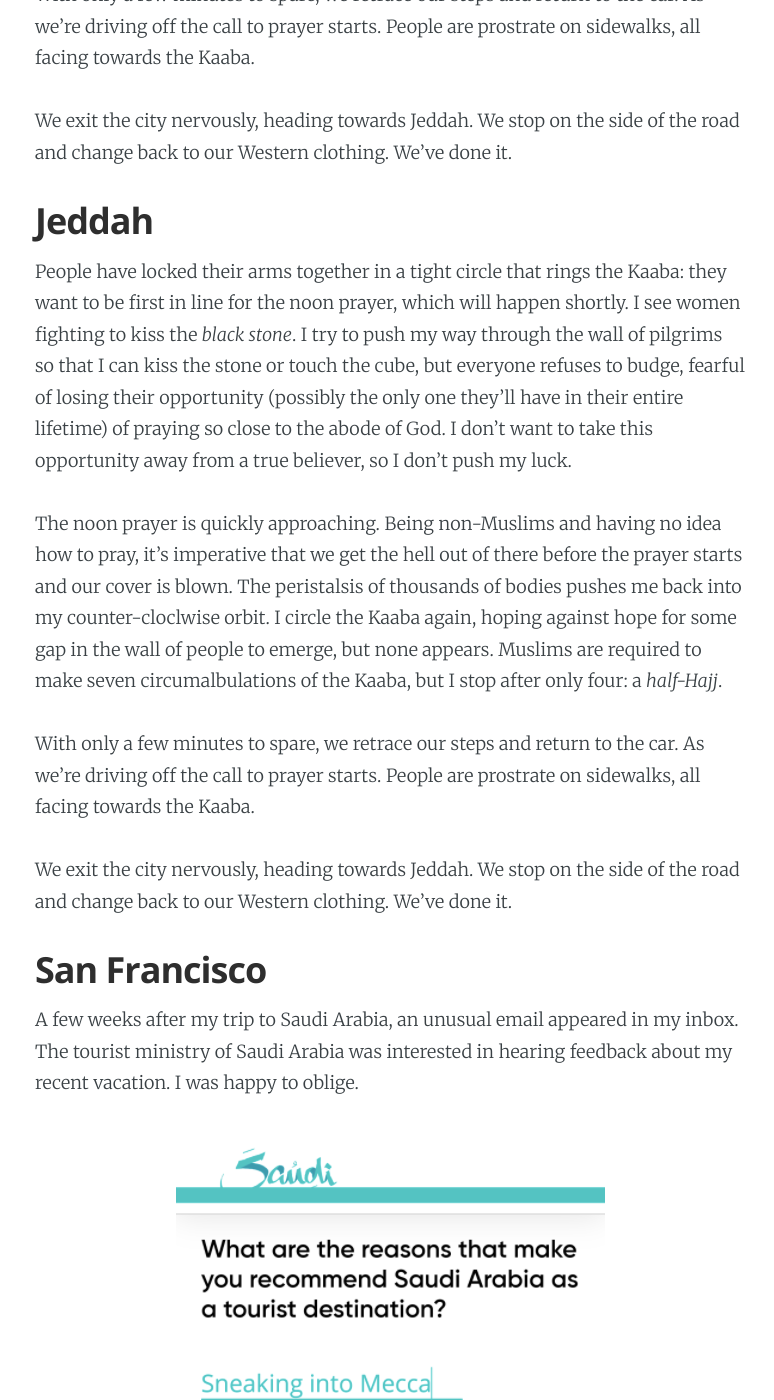
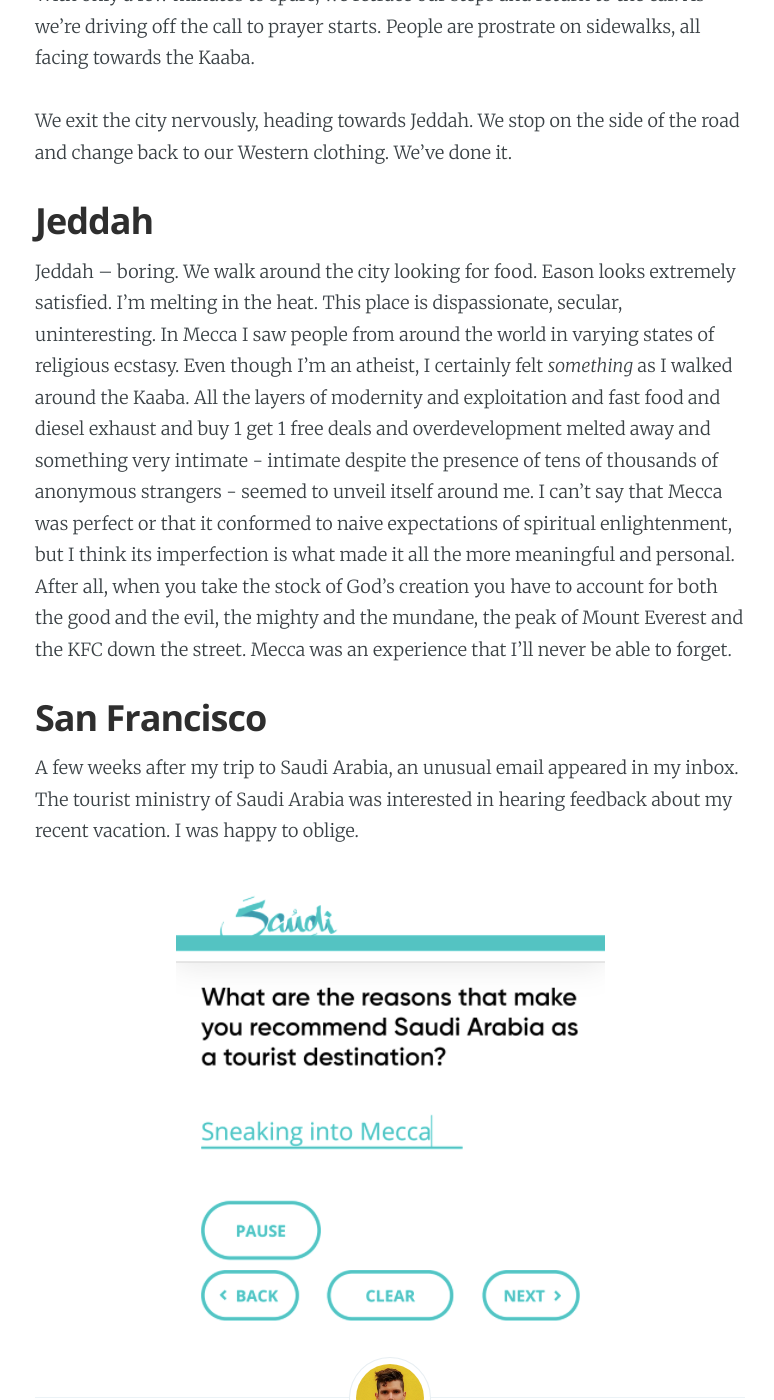
Before and after one commit to camoverride/camoverride-personal-blog, a Jekyll site: the page built from _posts/2020-04-25-a-forbidden-journey.md, in a window 1280 px wide and 1400 px high, scrolled down 14412 px. Shown: the whole window, without its empty margins (250-1024 px from the left). Built offline with Jekyll 4.4.1, drawn with Linux system fonts in a browser that asks for light colours; some of the changed text lies outside the part shown.

Commit message:
adding yew image

```diff
--- a/_posts/2020-04-25-a-forbidden-journey.md
+++ b/_posts/2020-04-25-a-forbidden-journey.md
@@ -23,7 +23,7 @@ Over the last two centuries things have calmed down a bit: there are more fast f
 
 __Preface: Lisbon__ - maybe the worst city I've ever visited: old, dreary, a heavy atmosphere that weighs down on you like sticky sap hardening into amber, a place that was the center of the world - *500 years ago* - a long fall from a high zenith, mealy, embalmed, reduced to night clubs, expensive boutique stores, *haute cuisine*, antique shops catering to tourists... this is really really not my vibe. Islam, on the other hand, had a rise, a fall, and is rising again... there's something about the desert that's eternal, transcendent, full of potential... Ibn Khaldun called this energy *asabiyyah*, an invigorating life force that's responsible for the rise and fall of civilizations...
 
-Two flights later and two splendid weeks in Khartoum. There are pyramids here too, and endless sand, minarets. There's no international banking in Sudan, so I rush to re-activate my debit card as the shuttle rumbles down the tarmac. Press 1 to be connected to a customer service representative. The flight from Khartoum is short and uneventful. I nod off for a few minutes even though it's the afternoon.
+Two flights later and two splendid weeks in Khartoum. There are pyramids here too, and endless sand, minarets. There's no international banking in Sudan, so I rush to re-activate my debit card as the shuttle rumbles down the tarmac. _Press 1 to be connected to a customer service representative._ The flight from Khartoum is short and uneventful. I nod off for a few minutes even though it's the afternoon.
 
 Abha International Airport - capital of the Asir region of Saudi Arabia - is modern, relaxed. Gender segregation is immediately apparent: there are separate immigration lines for men and women. The e-Visas that we've purchased online are still uncommon, and the immigration officials take pictures of our documents on their cellphones and hand-write visa numbers in our passports.
 
@@ -186,13 +186,7 @@ We exit the city nervously, heading towards Jeddah. We stop on the side of the r
 
 ## Jeddah
 
-People have locked their arms together in a tight circle that rings the Kaaba: they want to be first in line for the noon prayer, which will happen shortly. I see women fighting to kiss the *black stone*. I try to push my way through the wall of pilgrims so that I can kiss the stone or touch the cube, but everyone refuses to budge, fearful of losing their opportunity (possibly the only one they'll have in their entire lifetime) of praying so close to the abode of God. I don't want to take this opportunity away from a true believer, so I don't push my luck.
-
-The noon prayer is quickly approaching. Being non-Muslims and having no idea how to pray, it's imperative that we get the hell out of there before the prayer starts and our cover is blown. The peristalsis of thousands of bodies pushes me back into my counter-cloclwise orbit. I circle the Kaaba again, hoping against hope for some gap in the wall of people to emerge, but none appears. Muslims are required to make seven circumalbulations of the Kaaba, but I stop after only four: a *half-Hajj*.
-
-With only a few minutes to spare, we retrace our steps and return to the car. As we're driving off the call to prayer starts. People are prostrate on sidewalks, all facing towards the Kaaba.
-
-We exit the city nervously, heading towards Jeddah. We stop on the side of the road and change back to our Western clothing. We've done it.
+Jeddah – boring. We walk around the city looking for food. Eason looks extremely satisfied. I'm melting in the heat. This place is dispassionate, secular, uninteresting. In Mecca I saw people from around the world in varying states of religious ecstasy. Even though I'm an atheist, I certainly felt *something* as I walked around the Kaaba. All the layers of modernity and exploitation and fast food and diesel exhaust and buy 1 get 1 free deals and overdevelopment melted away and something very intimate - intimate despite the presence of tens of thousands of anonymous strangers - seemed to unveil itself around me. I can't say that Mecca was perfect or that it conformed to naive expectations of spiritual enlightenment, but I think its imperfection is what made it all the more meaningful and personal. After all, when you take the stock of God's creation you have to account for both the good and the evil, the mighty and the mundane, the peak of Mount Everest and the KFC down the street. Mecca was an experience that I'll never be able to forget.
 
 
 ## San Francisco
```
Also changed, not shown: assets/images/yew.png (added).
